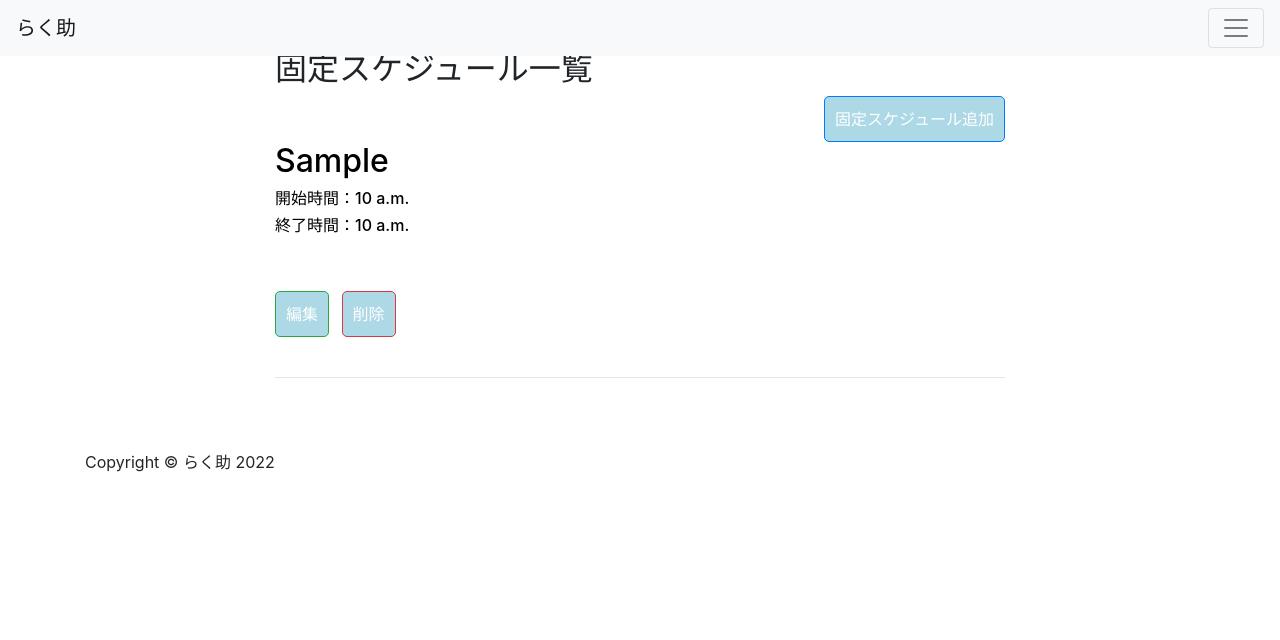
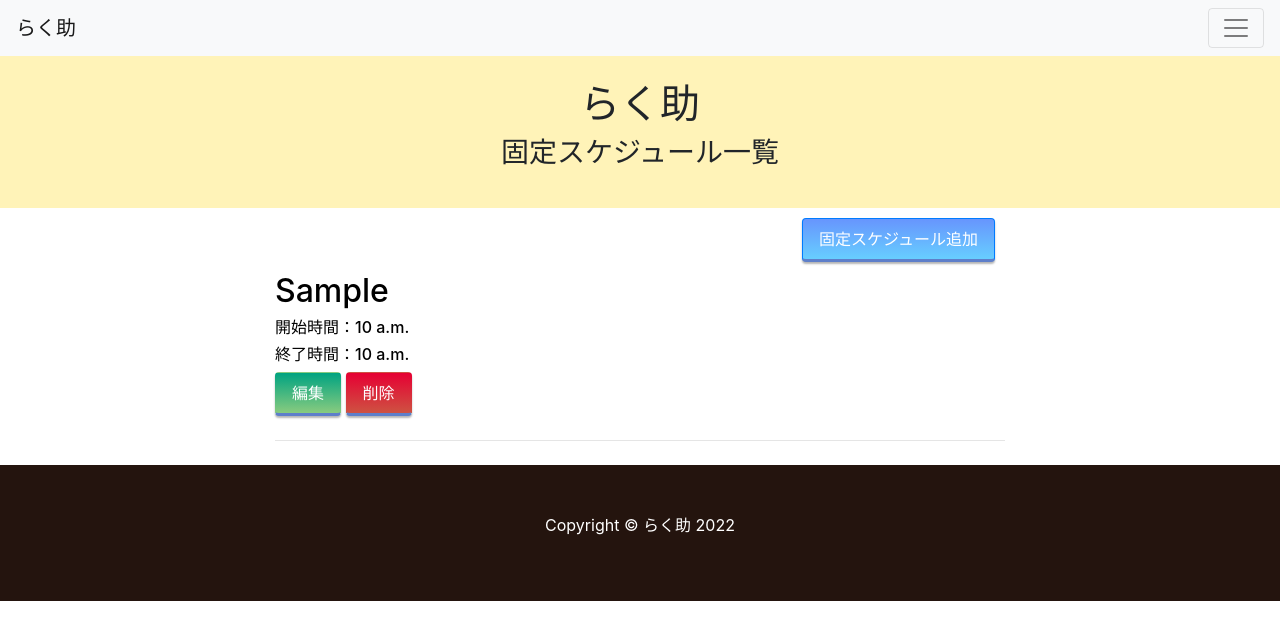
Before and after one commit to to-ru0125/rakusuketest, a Django app: page /fixed_list/ in a window 1280 px wide. Shown: the top 640 px of the page. Run offline with Django 3.2, Linux system fonts and the light colour scheme; a user stored in the database is signed in; tables that the repository leaves empty hold one stand-in row (values such as "Sample post"); some libraries are stand-ins or nearby versions.

Commit message:
固定スケジュール一覧css

```diff
--- a/rakusuke/rakusukeapp/templates/fixed_list.html
+++ b/rakusuke/rakusukeapp/templates/fixed_list.html
@@ -1,11 +1,20 @@
 {% extends 'base.html' %}
 {% load static %}
 {% block title %}らくらくスケジュール生成アプリ | らく助{% endblock %}
+
+{% block head %}
+<!--<link rel="stylesheet" type="text/css" href="{% static 'css/pc_index.css' %}">-->
+
+<link rel="stylesheet" type="text/css" media="only screen and (max-device-width:480px)" href="{% static 'css/fixed_list.css' %}">
+<link rel="stylesheet" type="text/css" media="screen and (min-device-width:481px)" href="{% static 'css/fixed_list_pc.css' %}" />
+{% endblock %}
 
 {% block header%}
 <header class="masthead text-center text-black">
     <div class="masthead-content">
     </div>
+    <h1>らく助</h1>
+    <h3>固定スケジュール一覧</h3>
 </header>
 {% endblock %}
 {% block contents %}
@@ -13,7 +22,6 @@
     <div class="row">
         <div class="my-div-style w-100">
             <div class="col-lg-8 col-md-10 mx-auto">
-                <h2>固定スケジュール一覧</h2>
                 <div class="clearfix my-div-style">
                     <a class="btn btn-primary float-right" href="{% url 'rakusukeapp:fixed_create' %}">固定スケジュール追加</a>
                 </div>
@@ -33,8 +41,10 @@
                         　</h6>
                         </a>
                     </div>
-                    <a class="btn btn-success mt-5 mb-3" href="{% url 'rakusukeapp:fixed_update' schedulefixed.pk %}">編集</a>
-                    <a class="btn btn-danger mt-5 ml-2 mb-3" href="{% url 'rakusukeapp:fixed_delete' schedulefixed.pk %}">削除</a>
+                    <div class="furukosi">
+                     <a type="button" class="btn update-btn" href="{% url 'rakusukeapp:fixed_update' schedulefixed.pk %}">編集</a>
+                     <a type="button" class="btn delete-btn" href="{% url 'rakusukeapp:fixed_delete' schedulefixed.pk %}">削除</a>
+                    </div>
                     <hr class="my-4">
                 {% empty %}
                     <p>登録された固定スケジュールがありません。</p>
--- /dev/null
+++ b/rakusuke/static/css/fixed_list.css
@@ -0,0 +1,77 @@
+header{
+    padding: 30px;
+    background: #fff3b8;
+}
+
+footer {
+    background: linear-gradient(70deg, #24140e, #24140e);
+}
+
+p.footer-text {
+    color: white;
+    text-align: center;
+}
+
+.post-preview{
+margin-left:20px;
+}
+/*固定スケジュールを登録するボタン*/
+a.btn.btn-primary.float-right {
+  margin: 10px;
+  display: inline-block;
+  padding: 0.5em 1em;
+  text-decoration: none;
+  border-radius: 4px;
+  color: #ffffff;
+  background-image: linear-gradient(#6795fd 0%, #67ceff 100%);
+  box-shadow: 0px 2px 2px rgba(0, 0, 0, 0.29);
+  border-bottom: solid 3px #5e7fca;
+
+}
+
+a.btn.btn-primary.float-right:active {
+  -webkit-transform: translateY(4px);
+  transform: translateY(4px);
+  box-shadow: 0px 0px 1px rgba(0, 0, 0, 0.2);
+  border-bottom: none;
+}
+/*ここまで*/
+
+/*固定スケジュール編集ボタン*/
+a.btn.update-btn {
+  margin-left:15px;
+  display: inline-block;
+  padding: 0.5em 1em;
+  text-decoration: none;
+  border-radius: 4px;
+  color: #ffffff;
+  background-image: linear-gradient(#00a381 0%, #88cb7f 100%);
+  box-shadow: 0px 2px 2px rgba(0, 0, 0, 0.29);
+  border-bottom: solid 3px #5e7fca;
+}
+a.btn.update-btn:active {
+  -webkit-transform: translateY(4px);
+  transform: translateY(4px);
+  box-shadow: 0px 0px 1px rgba(0, 0, 0, 0.2);
+  border-bottom: none;
+}
+/*ここまで*/
+
+/*固定スケジュール削除ボタン*/
+a.btn.delete-btn{
+  margin-left:15px;
+  display: inline-block;
+  padding: 0.5em 1em;
+  text-decoration: none;
+  border-radius: 4px;
+  color: #ffffff;
+  background-image: linear-gradient(#e60033 0%, #ce5242 100%);
+  box-shadow: 0px 2px 2px rgba(0, 0, 0, 0.29);
+  border-bottom: solid 3px #5e7fca;
+}
+a.btn.delete-btn:active {
+  -webkit-transform: translateY(4px);
+  transform: translateY(4px);
+  box-shadow: 0px 0px 1px rgba(0, 0, 0, 0.2);
+  border-bottom: none;
+}
--- /dev/null
+++ b/rakusuke/static/css/fixed_list_pc.css
@@ -0,0 +1,73 @@
+header{
+    padding: 30px;
+    background: #fff3b8;
+}
+
+footer {
+    background: linear-gradient(70deg, #24140e, #24140e);
+}
+
+p.footer-text {
+    color: white;
+    text-align: center;
+}
+/*固定スケジュールを登録するボタン*/
+a.btn.btn-primary.float-right {
+  margin: 10px;
+  display: inline-block;
+  padding: 0.5em 1em;
+  text-decoration: none;
+  border-radius: 4px;
+  color: #ffffff;
+  background-image: linear-gradient(#6795fd 0%, #67ceff 100%);
+  box-shadow: 0px 2px 2px rgba(0, 0, 0, 0.29);
+  border-bottom: solid 3px #5e7fca;
+
+}
+
+a.btn.btn-primary.float-right:active {
+  -webkit-transform: translateY(4px);
+  transform: translateY(4px);
+  box-shadow: 0px 0px 1px rgba(0, 0, 0, 0.2);
+  border-bottom: none;
+}
+/*ここまで*/
+
+/*固定スケジュール編集ボタン*/
+a.btn.update-btn {
+  display: inline-block;
+  padding: 0.5em 1em;
+  text-decoration: none;
+  border-radius: 4px;
+  color: #ffffff;
+  background-image: linear-gradient(#00a381 0%, #88cb7f 100%);
+  box-shadow: 0px 2px 2px rgba(0, 0, 0, 0.29);
+  border-bottom: solid 3px #5e7fca;
+}
+a.btn.update-btn:active {
+  -webkit-transform: translateY(4px);
+  transform: translateY(4px);
+  box-shadow: 0px 0px 1px rgba(0, 0, 0, 0.2);
+  border-bottom: none;
+}
+/*ここまで*/
+
+/*固定スケジュール削除ボタン*/
+a.btn.delete-btn{
+  display: inline-block;
+  padding: 0.5em 1em;
+  text-decoration: none;
+  border-radius: 4px;
+  color: #ffffff;
+  background-image: linear-gradient(#e60033 0%, #ce5242 100%);
+  box-shadow: 0px 2px 2px rgba(0, 0, 0, 0.29);
+  border-bottom: solid 3px #5e7fca;
+}
+a.btn.delete-btn:active {
+  -webkit-transform: translateY(4px);
+  transform: translateY(4px);
+  box-shadow: 0px 0px 1px rgba(0, 0, 0, 0.2);
+  border-bottom: none;
+}
+
+}
```
Also changed, not shown: rakusuke/static/css/pc_index.css (+8 -0 lines).
